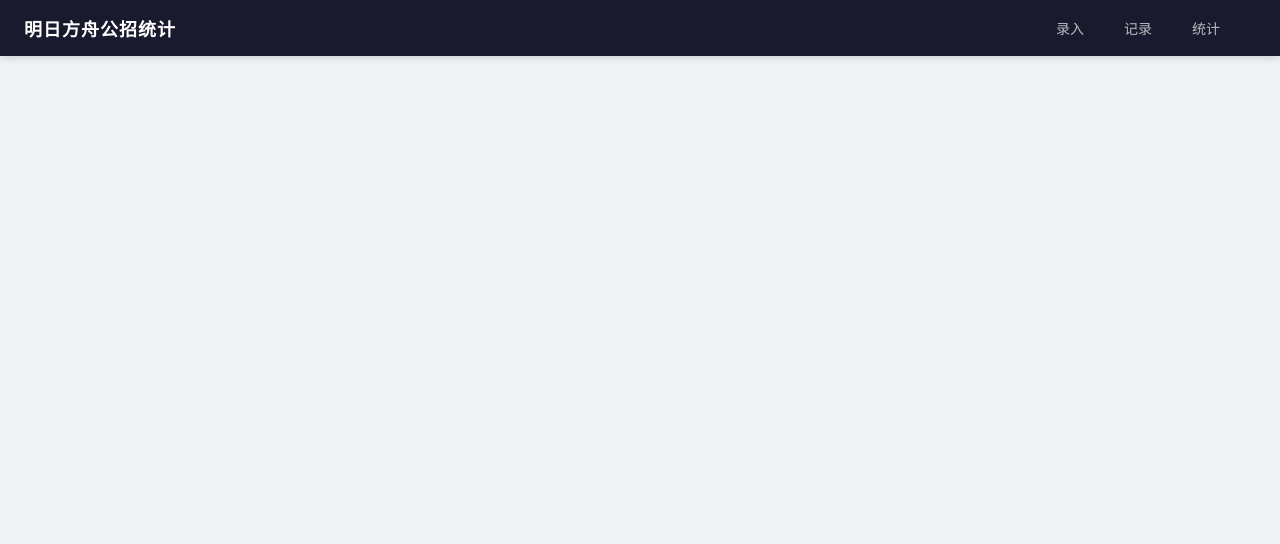
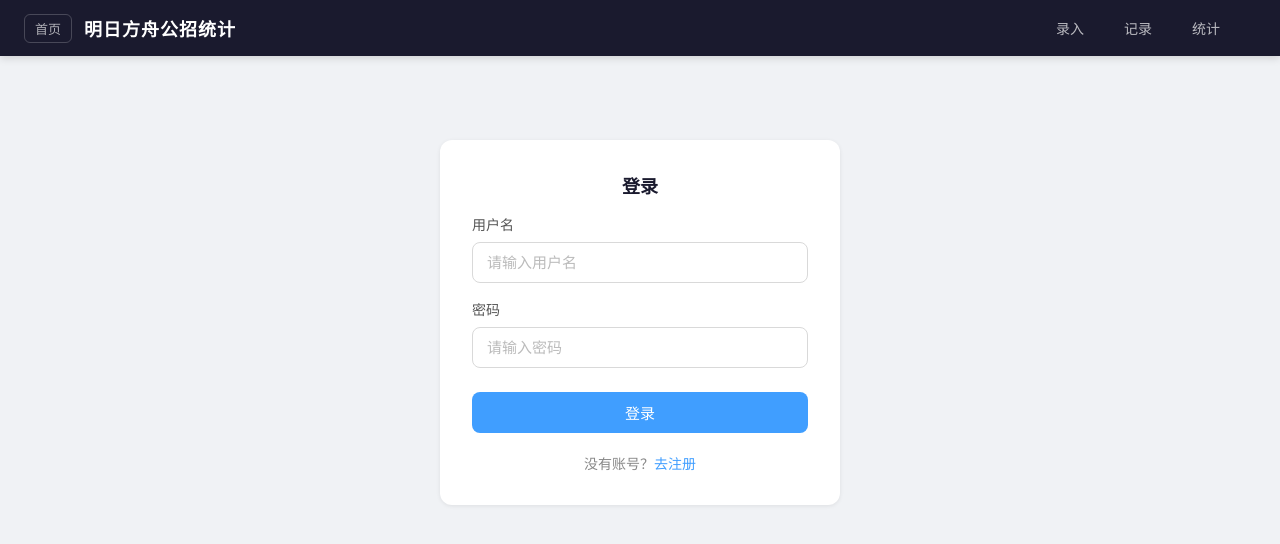
Before and after one commit to LockhartANR/arknights-recruit, a Vue app in the folder client/: page /arknights/login in a window 1280 px wide. Before the commit this address had no page. Shown: the top 544 px of the page. Built offline with nearby package versions, Linux system fonts and the light colour scheme.

Commit message:
feat: 支持子路径 /arknights/ 部署，添加多站点路由
- Vue Router 和 Vite 添加 /arknights/ base
- 导航栏添加返回首页链接
- nginx.conf 重写为多站点路由（首页 / + /arknights/ + /blog/）
- update.sh 新增 landing 首页自动构建

```diff
--- a/client/src/components/NavBar.vue
+++ b/client/src/components/NavBar.vue
@@ -1,5 +1,6 @@
 <template>
   <nav class="navbar">
+    <a href="/" class="navbar-home">首页</a>
     <div class="navbar-brand">明日方舟公招统计</div>
     <div class="navbar-links">
       <router-link to="/" class="nav-link" active-class="active" exact>录入</router-link>
@@ -25,6 +26,8 @@
   <Teleport to="body">
     <div v-if="menuOpen" class="mobile-menu-overlay" @click="menuOpen = false" />
     <div v-if="menuOpen" class="mobile-menu">
+      <a href="/" class="mobile-nav-link" @click="menuOpen = false">首页</a>
+      <div class="mobile-menu-divider" />
       <router-link to="/" class="mobile-nav-link" active-class="active" exact @click="menuOpen = false">录入</router-link>
       <router-link to="/records" class="mobile-nav-link" active-class="active" @click="menuOpen = false">记录</router-link>
       <router-link to="/statistics" class="mobile-nav-link" active-class="active" @click="menuOpen = false">统计</router-link>
@@ -81,6 +84,21 @@
   gap: 8px;
   margin-left: auto;
   margin-right: 20px;
+}
+.navbar-home {
+  color: rgba(255,255,255,0.65);
+  text-decoration: none;
+  font-size: 13px;
+  margin-right: 12px;
+  padding: 4px 10px;
+  border-radius: 6px;
+  transition: all 0.2s;
+  border: 1px solid rgba(255,255,255,0.2);
+}
+.navbar-home:hover {
+  color: #fff;
+  background: rgba(255,255,255,0.1);
+  border-color: rgba(255,255,255,0.35);
 }
 .nav-link {
   color: rgba(255,255,255,0.7);
--- a/client/src/router/index.js
+++ b/client/src/router/index.js
@@ -15,7 +15,7 @@
 ];
 
 const router = createRouter({
-  history: createWebHistory(),
+  history: createWebHistory('/arknights/'),
   routes
 });
 
--- a/client/vite.config.js
+++ b/client/vite.config.js
@@ -2,6 +2,7 @@
 import vue from '@vitejs/plugin-vue'
 
 export default defineConfig({
+  base: '/arknights/',
   plugins: [vue()],
   server: {
     port: 5173,
```
Also changed, not shown: 2 other files (tests, documents, lock files or other folders).
